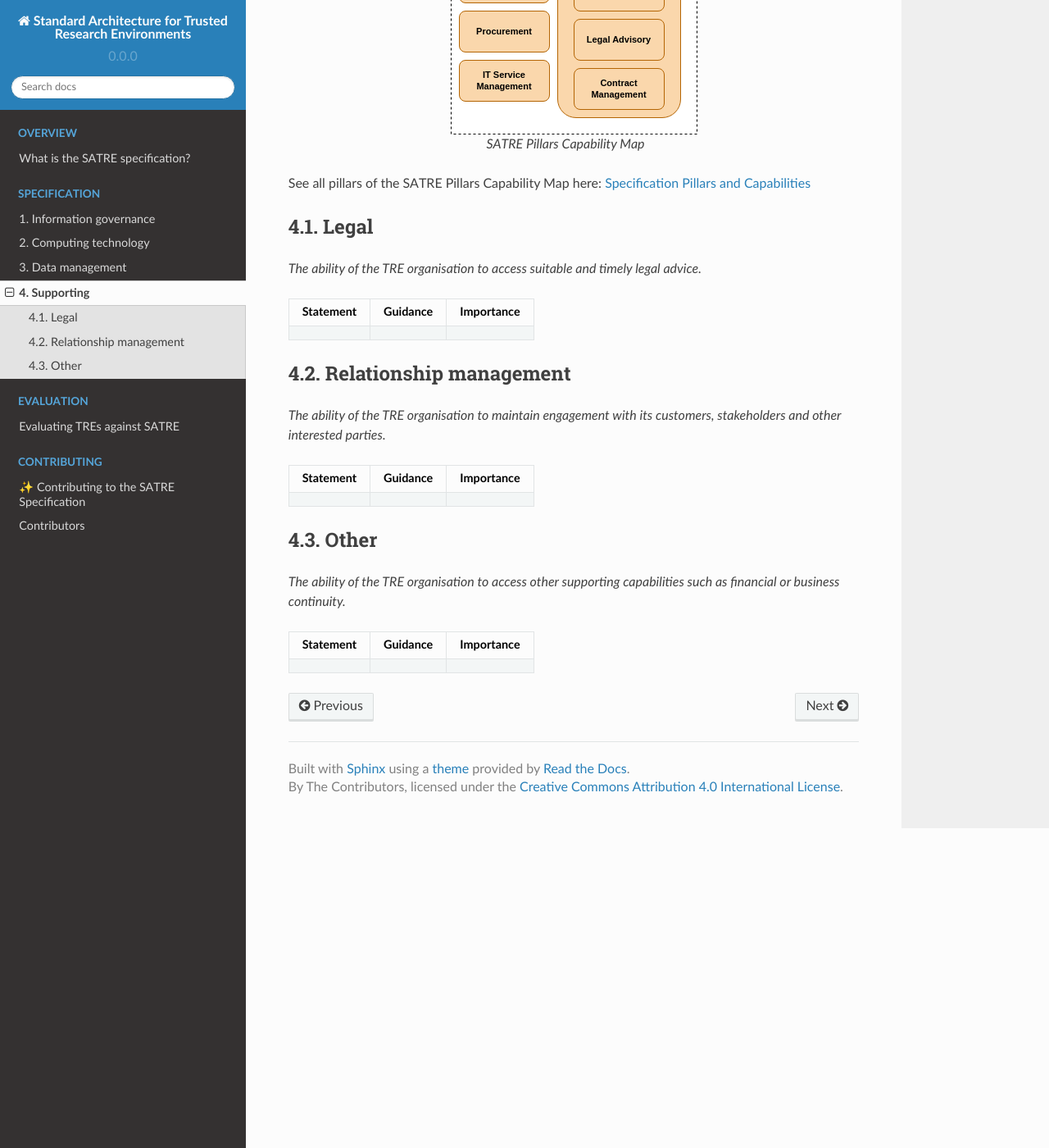
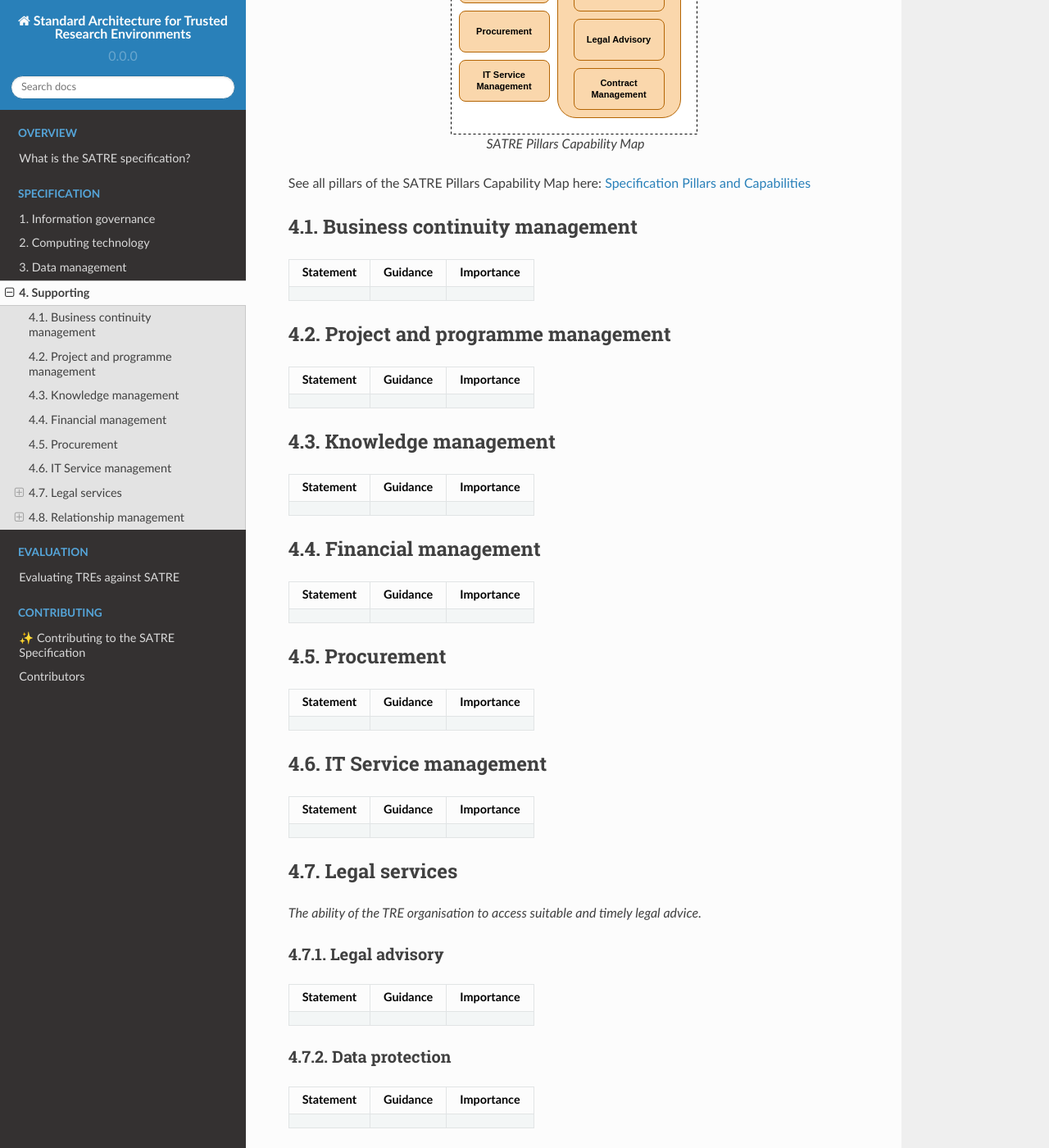
Before and after one commit to sa-tre/satre-specification, a Sphinx documentation site: the page built from docs/source/pillars/supporting.md, in a window 1280 px wide and 1400 px high, scrolled down 417 px. Shown: the whole window at 82% size. Built offline with Sphinx 7.4.7 and the Read the Docs theme 2.0.0, drawn with Linux system fonts in a browser that asks for light colours; some of the changed text lies outside the part shown.

Commit message:
match supporting to cap map

````diff
--- a/docs/source/pillars/supporting.md
+++ b/docs/source/pillars/supporting.md
@@ -11,15 +11,129 @@ SATRE Pillars Capability Map
 
 See all pillars of the SATRE Pillars Capability Map here: {ref}`satre_pillars`
 
-## Legal
+## Business continuity management
+
+```{list-table}
+:header-rows: 1
+:name: tab-business-continuity-subject
+
+* - Statement
+  - Guidance
+  - Importance
+* -
+  -
+  -
+```
+
+## Project and programme management
+
+```{list-table}
+:header-rows: 1
+:name: tab-project-programme-management
+
+* - Statement
+  - Guidance
+  - Importance
+* -
+  -
+  -
+```
+
+## Knowledge management
+
+```{list-table}
+:header-rows: 1
+:name: tab-knowledge-management
+
+* - Statement
+  - Guidance
+  - Importance
+* -
+  -
+  -
+```
+
+## Financial management
+
+```{list-table}
+:header-rows: 1
+:name: tab-financial-management
+
+* - Statement
+  - Guidance
+  - Importance
+* -
+  -
+  -
+```
+
+## Procurement
+
+```{list-table}
+:header-rows: 1
+:name: tab-procurement
+
+* - Statement
+  - Guidance
+  - Importance
+* -
+  -
+  -
+```
+
+## IT Service management
+
+```{list-table}
+:header-rows: 1
+:name: tab-it-service-management
+
+* - Statement
+  - Guidance
+  - Importance
+* -
+  -
+  -
+```
+
+## Legal services
 
 _The ability of the TRE organisation to access suitable and timely legal advice._
 
 <!-- Specific requirements? _e.g._ Article 32 of the GDPR requires organisations to regularly test and evaluate the effectiveness of the technical and organisational measures employed to protect personal data, and penetration testing is an effective way of assessing your technical defences. -->
 
+### Legal advisory
+
 ```{list-table}
 :header-rows: 1
-:name: tab-legal
+:name: tab-legal-services
+
+* - Statement
+  - Guidance
+  - Importance
+* -
+  -
+  -
+```
+
+### Data protection
+
+```{list-table}
+:header-rows: 1
+:name: tab-legal-dp
+
+* - Statement
+  - Guidance
+  - Importance
+* -
+  -
+  -
+```
+
+### Contract management
+
+```{list-table}
+:header-rows: 1
+:name: tab-legal-cm
 
 * - Statement
   - Guidance
@@ -45,13 +161,11 @@ _The ability of the TRE organisation to maintain engagement with its customers,
   -
 ```
 
-## Other
-
-_The ability of the TRE organisation to access other supporting capabilities such as financial or business continuity._
+### Data subject/ public relationships
 
 ```{list-table}
 :header-rows: 1
-:name: tab-other
+:name: tab-relationship-subject
 
 * - Statement
   - Guidance
````
Also changed, not shown: other parts of docs/source/pillars/supporting.md (+3 -1 lines).
